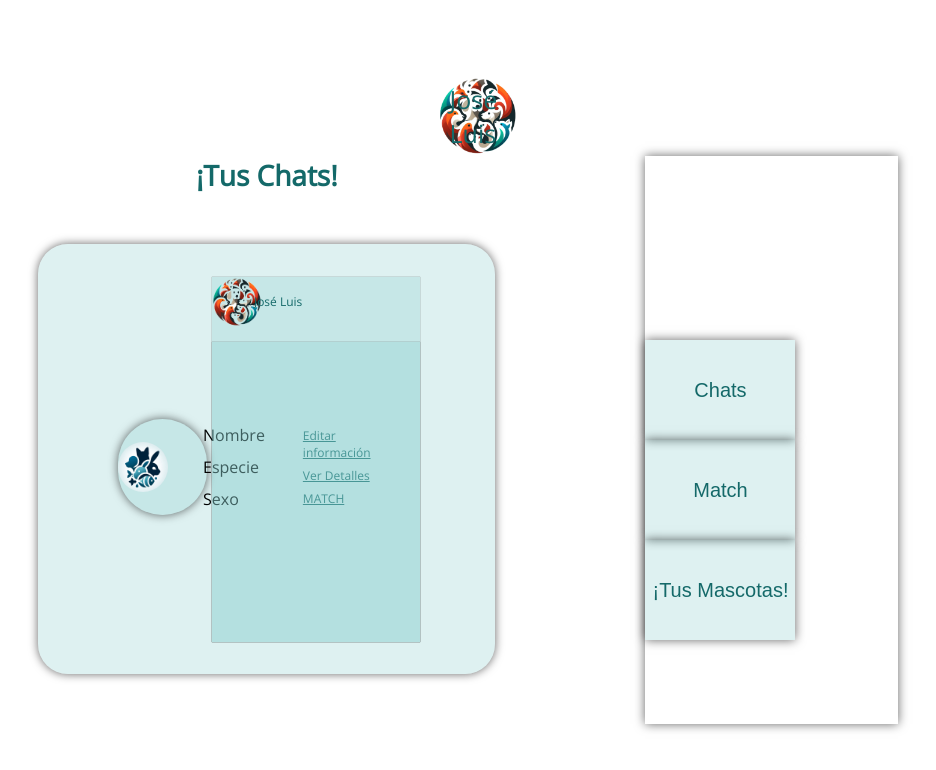
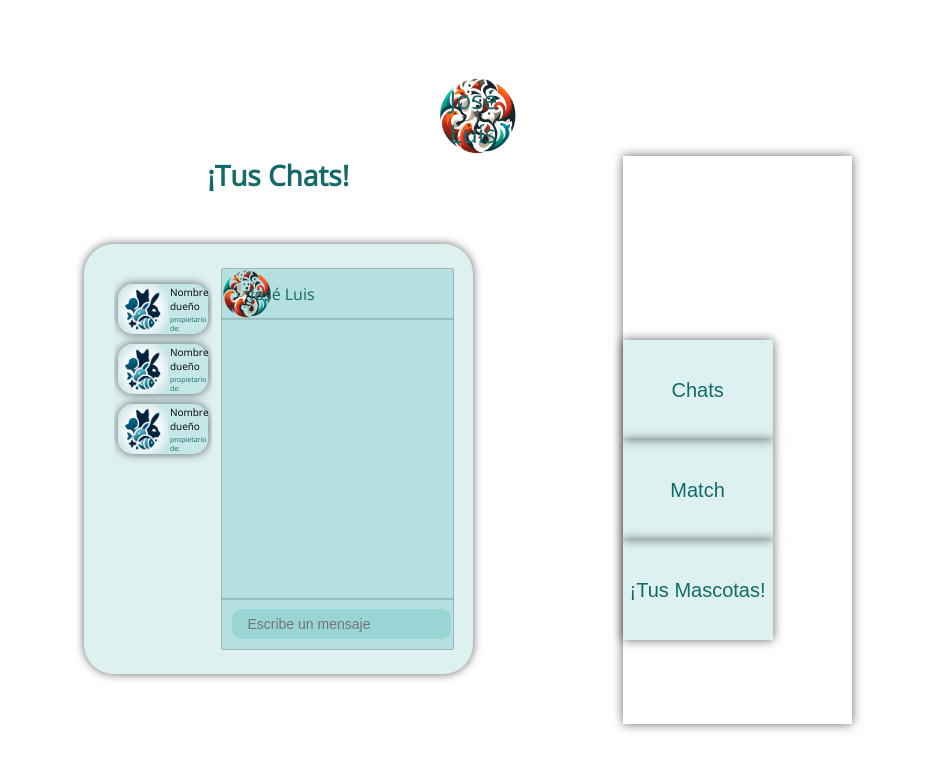
Before and after one commit to Side-Flip/matchscota, a React (Create React App) app: page / in a window 1280 px wide. Shown: the top 770 px of the page, without its empty margins (247-1183 px from the left). Built offline with nearby package versions, Linux system fonts and the light colour scheme.

Commit message:
interface chats completada

```diff
--- a/src/Componentes/Interfaces/Chats.css
+++ b/src/Componentes/Interfaces/Chats.css
@@ -58,13 +58,26 @@
     box-shadow: 0 0 10px rgba(0, 0, 0,.6);
     color: #146969;
     border-radius: 30px;
-    padding: 0 80px;
-    margin: 50px 150px;
     align-content: center;
     align-items: center;
 }
 
-.listado .mensajes{
+.lista{
+    display: grid;
+    grid-template-columns: 30% 70%;
+    width: auto;
+    height: 430px;
+    background: #82ccca44;
+    box-shadow: 0 0 10px rgba(0, 0, 0,.6);
+    color: #146969;
+    border-radius: 30px;
+    align-content: center;
+    align-items: center;
+    margin: 50px 150px;
+    padding: 0 30px;
+}
+
+.lista .mensajes{
 
     width: 100%;
     height: auto;
@@ -73,32 +86,24 @@
     color: #146969;
     align-content: center;
     align-items: center;
-    margin: 0 5px 0 5px;
+    margin: 10px;
 
 }
 
-.mensajes .chat{
-    display: flex;
-    width: 100%;
-    height: 300px;
-    background: #82ccca44;
-    box-shadow: 0 0 1px rgba(0, 0, 0,.6);
-    color: #146969;
-    align-content: center;
-    align-items: center;
-    margin: 15px 0 0 0;
-    overflow-y: scroll;
-}
+
 
 .mensajes .dueño{
     display: grid;
-    grid-template-columns: 20% 80%;
+    grid-template-columns: 12% 88%;
+    background: #82ccca44;
+    box-shadow: 0 0 1px rgba(0, 0, 0, 6);
     align-items: center;
     align-content: center;
     justify-content: center;
 }
 
 .dueño .d_logo{
+    align-content: center;
     width: 50px;
     height: 50px;
 
@@ -106,49 +111,51 @@
 
 .dueño .d_nombre{
     align-content: center;
-    font-size: 12px;
+    font-size: 16px;
     color: #146969;
 }
 
-.listado .mascota{
+.lista .mascota{
     display: flex;
     width: 100%;
     height: auto;
     background: #82ccca44;
     box-shadow: 0 0 10px rgba(0, 0, 0,.6);
     color: #146969;
-    border-radius: 50px;
+    border-radius: 15px;
     align-content: center;
     align-items: center;
-    margin: 15px 0 0 0;
+    margin: 10px 0 0 0;
+
+}
+
+.lista .lista_m{
+    width: 100%;
+    height: 370px;
+    overflow-y: scroll;
+    padding: 0 4px 0 4px;
 }
 
 .mascota .foto{
     width: 50px;
     height: 50px;
-    border-radius: 30px;
+    border-radius: 15px;
 }
 
 .mascota .datos{
     display: grid;
-    margin-left: 30px;
+    margin-left: 1px;
 }
 
 .datos label{
-    margin: 5px;
+    margin: 1px;
     color: black;
+    font-size: 10px;
 }
 
-.mascota .enlaces{
-    display: grid;
-    margin-left: 30px;
-    font-size: 12px;
-    color: #146969;
-}
-
-.enlaces a{
-    margin: 3px;
-    color: #146969;
+.datos .propietario{
+    font-size: 7px;
+    color: #146969;;
 }
 
 .menu{
@@ -176,3 +183,35 @@
     font-size: 20px;
     display: block;
 }
+
+.mensajes .chat{
+    display: flex;
+    width: 100%;
+    height: 280px;
+    background: #82ccca44;
+    box-shadow: 0 0 1px rgba(0, 0, 0, 6);
+    color: #146969;
+    align-content: center;
+    align-items: center;
+    overflow-y: scroll;
+}
+
+.enviar_mensaje {
+    background: #82ccca44;
+    box-shadow: 0 0 1px rgba(0, 0, 0, 6);
+}
+
+.enviar_mensaje input{
+    height: 30px;
+    width: 95%;
+    background: #82ccca88;
+    border: none;
+    outline: none;
+    border-radius: 10px;
+    font-size: 14px;
+    color: #146969;
+    padding: 15px 40px 15px 15px;
+    margin: 10px;
+
+
+}
--- a/src/Componentes/Interfaces/Chats.js
+++ b/src/Componentes/Interfaces/Chats.js
@@ -28,29 +28,55 @@ const Chats = () => {
 
     <div className='contenido'>
 
-      <div>
+      <div className='todo'>
         <h1>¡Tus Chats!</h1>
-        <div className='listado'>
+        <div className='lista'>
 
-          <div className='mascota'>
+          <div className='lista_m'>
+            <div className='mascota'>
 
-            <div className='foto'>
-              <img className='foto' src={Foto} />
+              <div className='foto'>
+                <img className='foto' src={Foto} />
+              </div>
+
+              <div className='datos'>
+                <label className='nombre_d'>Nombre dueño</label>
+                <label className='propietario'>propietario de: </label>
+              </div>
+
             </div>
 
-            <div className='datos'>
-              <label className='nombre'>Nombre</label>
-              <label className='especie'>Especie</label>
-              <label className='sexo'>Sexo</label>
+            <div className='mascota'>
+
+              <div className='foto'>
+                <img className='foto' src={Foto} />
+              </div>
+
+              <div className='datos'>
+                <label className='nombre_d'>Nombre dueño</label>
+                <label className='propietario'>propietario de: </label>
+              </div>
+
             </div>
 
-            <div className='enlaces'>
-              <a href='editar'>Editar información</a>
-              <a href='ver'>Ver Detalles</a>
-              <a href='match'>MATCH</a>
+            <div className='mascota'>
+
+              <div className='foto'>
+                <img className='foto' src={Foto} />
+              </div>
+
+              <div className='datos'>
+                <label className='nombre_d'>Nombre dueño</label>
+                <label className='propietario'>propietario de: </label>
+              </div>
+
             </div>
 
+
+
           </div>
+
+
 
           <div className='mensajes'>
 
@@ -67,14 +93,19 @@ const Chats = () => {
             </div>
 
             <div className='chat'>
+              <div className='conversacion'></div>
 
             </div>
 
-
+            <div className='enviar_mensaje'>
+              <input type='text' placeholder='Escribe un mensaje'/>
             </div>
 
+
+          </div>
+
         </div>
-    </div>
+      </div>
 
       <div className='menu'>
 
```
